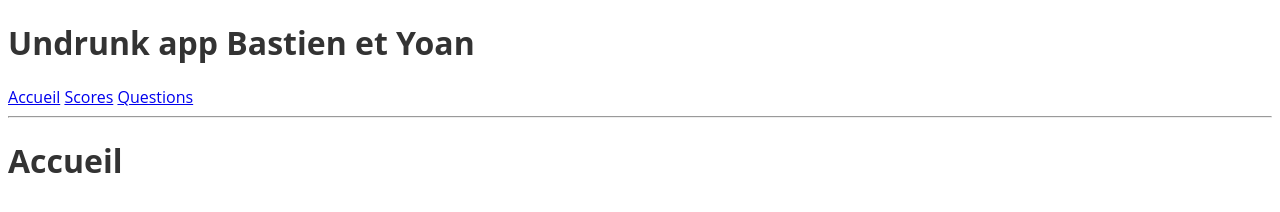
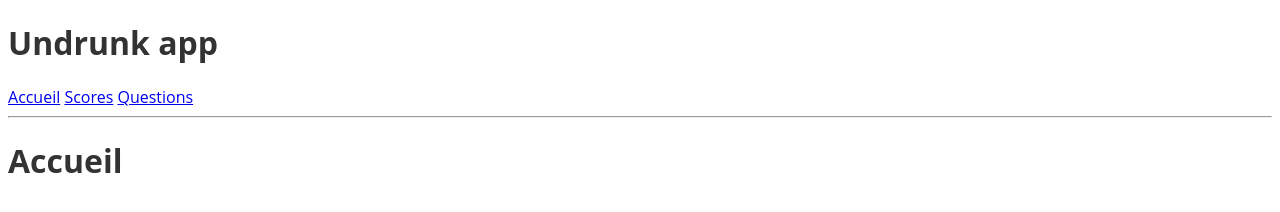
Before and after one commit to bastienfaulconnier/drunkgame, a website: page index.html in a window 1280 px wide. Drawn offline with nearby package versions, Linux system fonts and the light colour scheme; some packages are replaced by stand-ins of ours.

Commit message:
Balises HTML5

```diff
--- a/index.html
+++ b/index.html
@@ -7,8 +7,8 @@
 	<link rel="stylesheet" type="text/css" href="styles/app.css">
 </head>
 <body ng-app="UndrunkApp">
-
-	<h1>Undrunk app Bastien et Yoan</h1>
+<header>
+	<h1>Undrunk app</h1>
 
 	<nav>
 		<a href="/#/accueil">Accueil</a>
@@ -16,8 +16,9 @@
 		<a href="/#/questions">Questions</a>
 	</nav>
 	<hr>
+</header>
 
-	<div ng-view></div>
+	<main ng-view></main>
 
 	<script src="node_modules/angular/angular.js"></script>
 	<script src="node_modules/angular-route/angular-route.js"></script>
```
